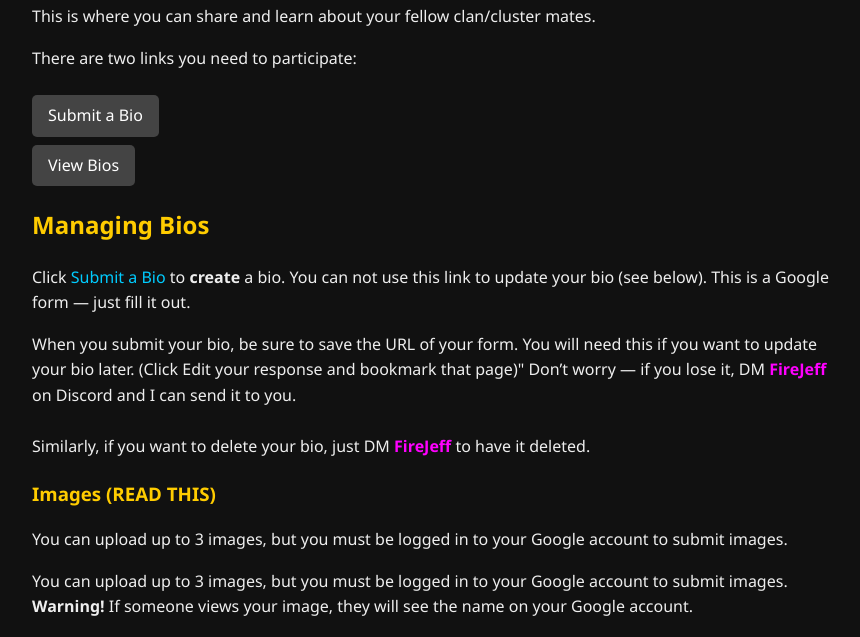
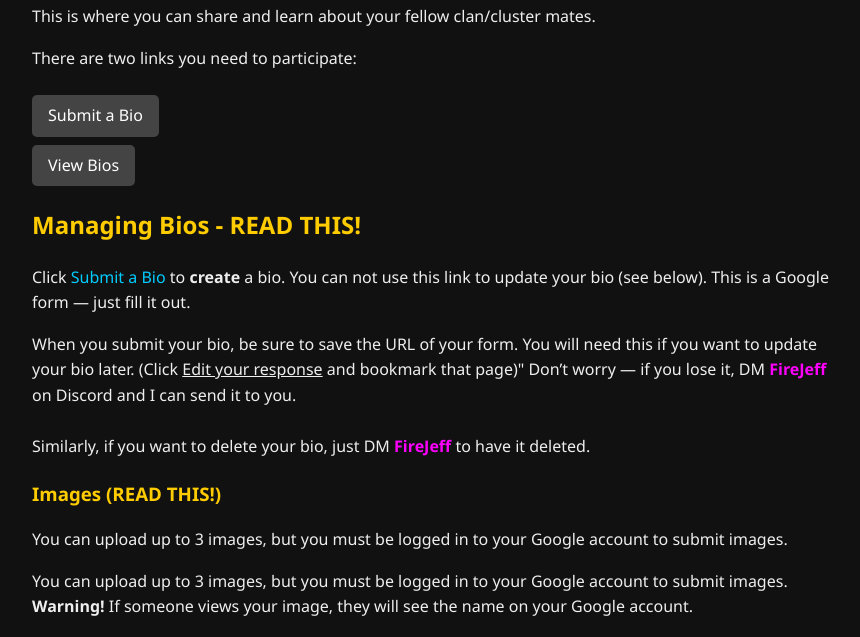
Before and after one commit to jeffweaver25/MisfitsBios, a plain HTML site: page bios-help.html in a window 1280 px wide. Shown: the part 122-759 px from the top of the page, without its empty margins (208-1068 px from the left). Drawn offline with Linux system fonts and the light colour scheme.

Commit message:
Update bios-help.html

```diff
--- a/bios-help.html
+++ b/bios-help.html
@@ -61,7 +61,7 @@
     <a class="button-link" href="https://misfits-cluster.netlify.app" target="_blank">View Bios</a>
   </p>
 
-  <h2>Managing Bios</h2>
+  <h2>Managing Bios - READ THIS!</h2>
 
   <p>
     Click
@@ -70,13 +70,13 @@
   </p>
 
   <p>
-    When you submit your bio, be sure to save the URL of your form. You will need this if you want to update your bio later. (Click Edit your response and bookmark that page)"
+    When you submit your bio, be sure to save the URL of your form. You will need this if you want to update your bio later. (Click <u>Edit your response</u> and bookmark that page)"
     Don’t worry — if you lose it, DM <span class="highlight">FireJeff</span> on Discord and I can send it to you.
     <br /><br />
     Similarly, if you want to delete your bio, just DM <span class="highlight">FireJeff</span> to have it deleted.
   </p>
 
-  <h3>Images (READ THIS)</h3>
+  <h3>Images (READ THIS!)</h3>
   You can upload up to 3 images, but you must be logged in to your Google account to submit images.
 
   <p>
```
